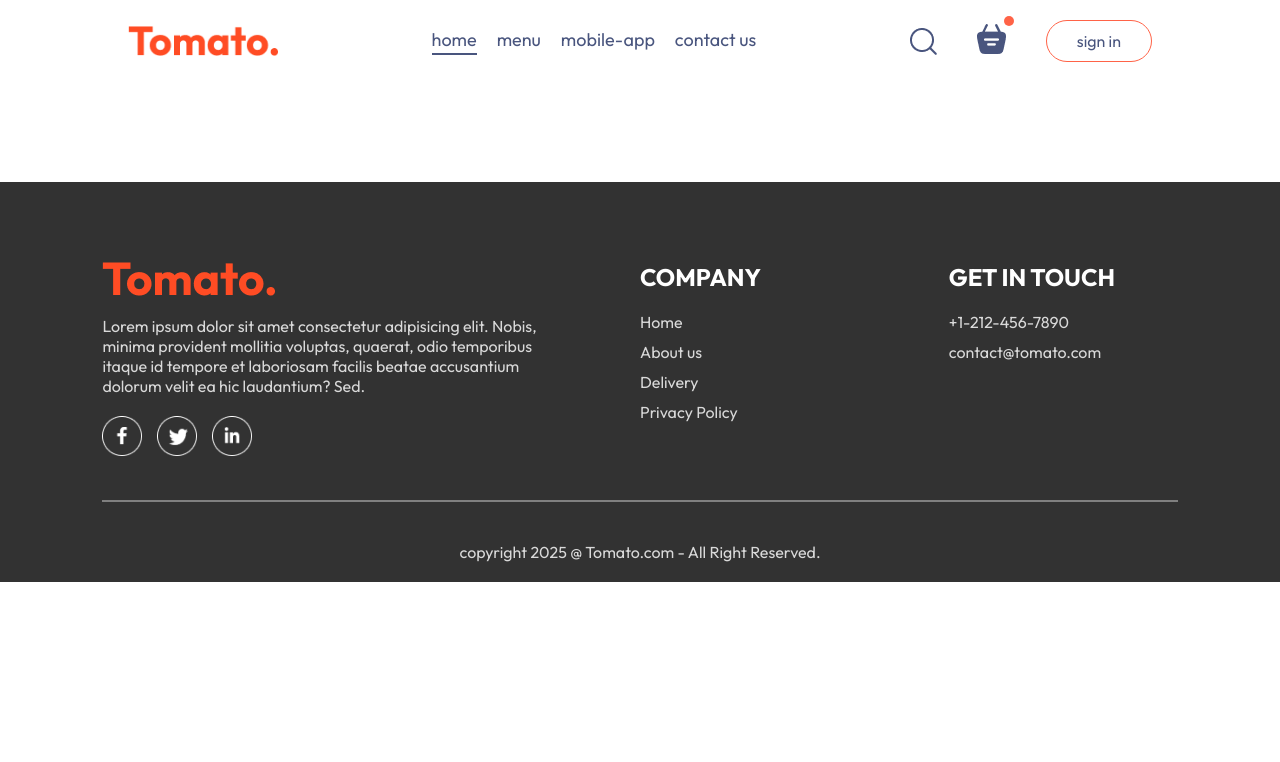
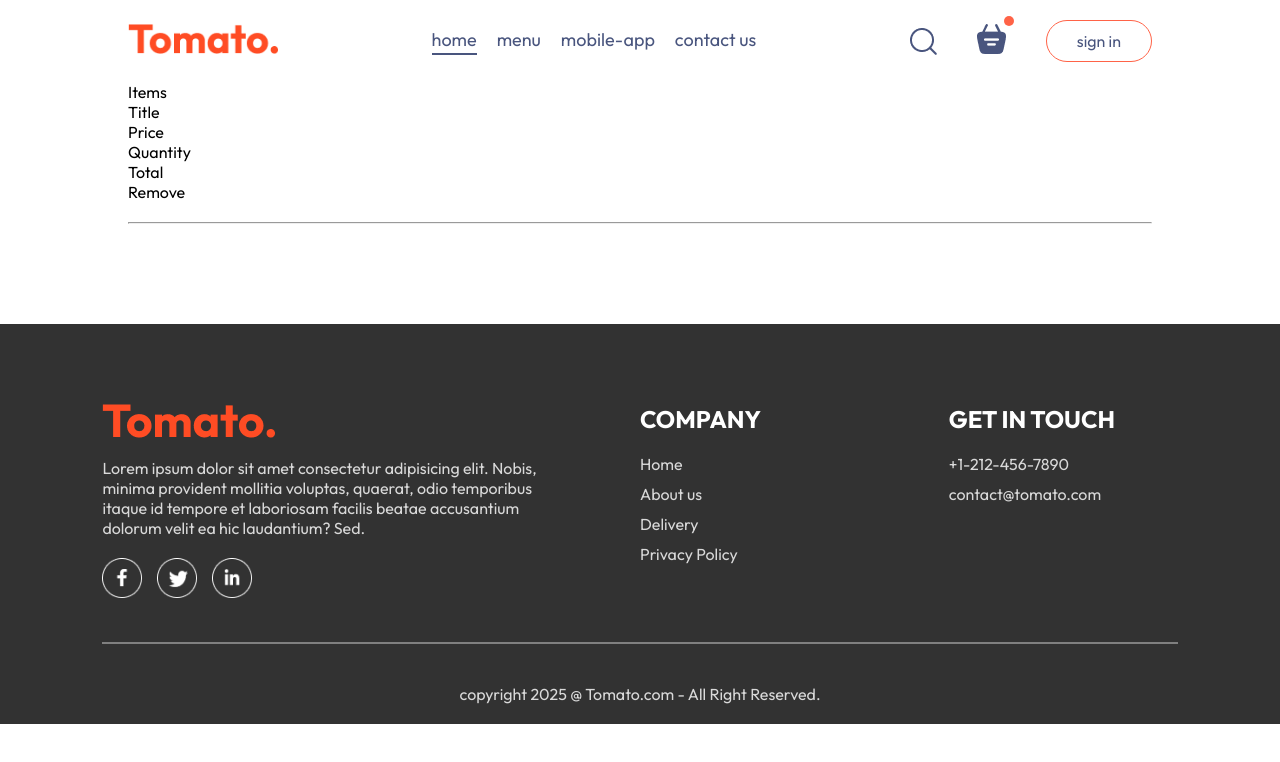
Before and after one commit to risvinmpm/FOOD-DELIVERY, a React (Vite) app: page /cart in a window 1280 px wide. Shown: the top 762 px of the page. Built offline with nearby package versions, Linux system fonts and the light colour scheme.

Commit message:
cart start

```diff
--- a/src/components/Navbar/Navbar.jsx
+++ b/src/components/Navbar/Navbar.jsx
@@ -7,7 +7,7 @@
   const [menu,setMenu] = useState("home")
   return (
     <div className='navbar'>
-      <img src={assets.logo} alt="" className='logo' />
+      <Link to="/"><img src={assets.logo} alt="" className='logo' /></Link>
       <ul className='navbar-menu'>
         <Link to='/' onClick={()=>setMenu("home")} className={menu==="home"?"active":""}>home</Link>
         <a href='#explore-menu' onClick={()=>setMenu("menu")} className={menu==="menu"?"active":""}>menu</a>
@@ -17,7 +17,7 @@
       <div className="navbar-right">
         <img src={assets.search_icon} alt="" />
         <div className="navbar-search-icon">
-          <img src={assets.basket_icon} alt="" />
+          <Link to='/cart'><img src={assets.basket_icon} alt="" /></Link>
           <div className="dot"></div>
         </div>
         <button onClick={()=>setShowLogin(true)}>sign in</button>
--- a/src/pages/Cart/Cart.jsx
+++ b/src/pages/Cart/Cart.jsx
@@ -1,10 +1,39 @@
-import React from 'react'
+import React, { useContext } from 'react'
 import './Cart.css'
+import { StoreContext } from '../../context/StoreContext'
 
 const Cart = () => {
+
+  const {cartItems,food_list,removeFromCart} = useContext(StoreContext);
+
   return (
-    <div>
-
+    <div className='cart'>
+      <div className="cart-items">
+        <div className="cart-items-title">
+          <p>Items</p>
+          <p>Title</p>
+          <p>Price</p>
+          <p>Quantity</p>
+          <p>Total</p>
+          <p>Remove</p>
+        </div>
+        <br />
+        <hr />
+        {food_list.map((item,index)=>{
+          if(cartItems[item._id]>0) {
+            return (
+              <div className='cart-items-title cart-items-item'>
+                <img src={item.image} alt="" />
+                <p>{item.name}</p>
+                <p>{item.price}</p>
+                <p>{cartItems[item._id]}</p>
+                <p>{item.price*cartItems[item._id]}</p>
+                <p>x</p>
+              </div>
+            )
+          }
+        })}
+      </div>
     </div>
   )
 }
```
